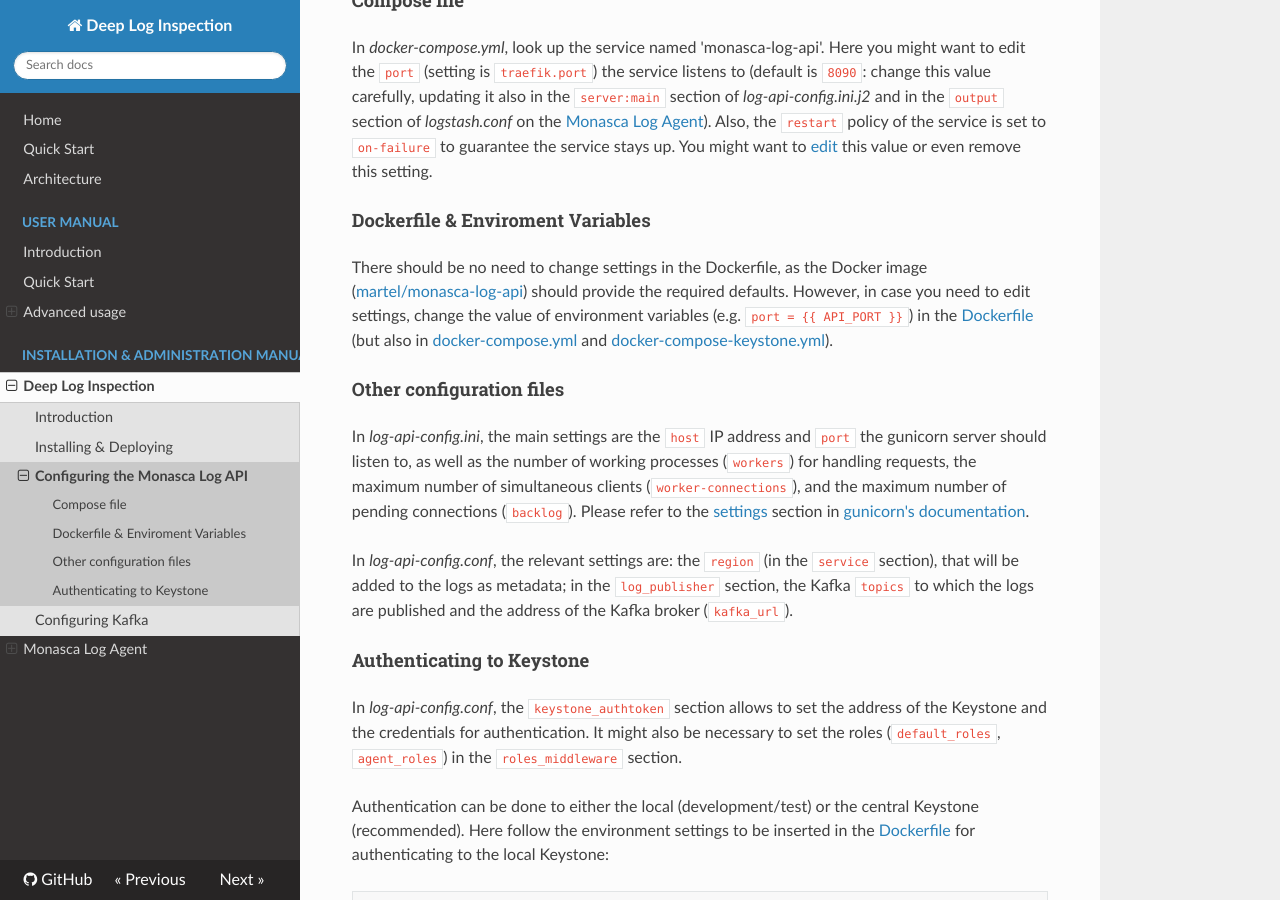
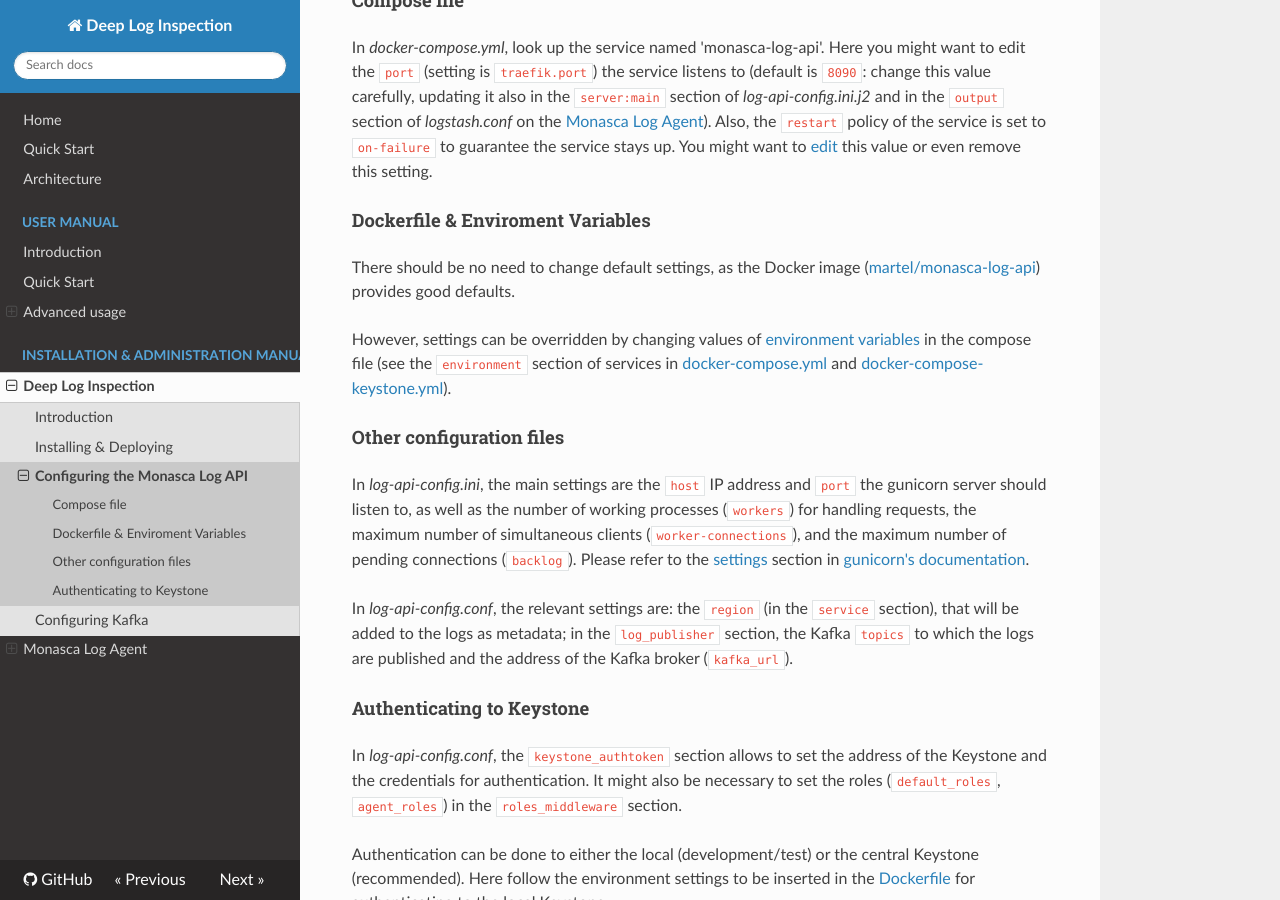
Before and after one commit to martel-innovate/deep-log-inspection, an MkDocs documentation site: the page built from doc/install/monasca-log-api.md, in a window 1280 px wide and 900 px high, scrolled down 383 px. Built offline with MkDocs 1.6.1, drawn with Linux system fonts in a browser that asks for light colours; nearby versions of some CDN libraries; old or Windows-style settings are respelled for this version of MkDocs.

Commit message:
Monasca Log API: override environment variables from compose file

```diff
--- a/doc/install/monasca-log-api.md
+++ b/doc/install/monasca-log-api.md
@@ -10,7 +10,9 @@ The Monasca Log API runs on top of a [gunicorn][1] server. For a minimal configu
 In _docker-compose.yml_, look up the service named 'monasca-log-api'. Here you might want to edit the `port` (setting is `traefik.port`) the service listens to (default is `8090`: change this value carefully, updating it also in the `server:main` section of _log-api-config.ini.j2_ and in the `output` section of _logstash.conf_ on the [Monasca Log Agent](monasca-log-agent.md)). Also, the `restart` policy of the service is set to `on-failure` to guarantee the service stays up. You might want to [edit][2] this value or even remove this setting.
 
 #### Dockerfile & Enviroment Variables
-There should be no need to change settings in the Dockerfile, as the Docker image ([martel/monasca-log-api][10]) should provide the required defaults. However, in case you need to edit settings, change the value of environment variables (e.g. `port = {{ API_PORT }}`) in the [Dockerfile][5] (but also in [docker-compose.yml][4] and [docker-compose-keystone.yml][9]).
+There should be no need to change default settings, as the Docker image ([martel/monasca-log-api][10]) provides good defaults.
+
+However, settings can be overridden by changing values of [environment variables](https://docs.docker.com/compose/compose-file/#environment) in the compose file (see the `environment` section of services in [docker-compose.yml][4] and [docker-compose-keystone.yml][9]).
 
 #### Other configuration files
 In *log-api-config.ini*, the main settings are the `host` IP address and `port` the gunicorn server should listen to, as well as the number of working processes (`workers`) for handling requests, the maximum number of simultaneous clients (`worker-connections`), and the maximum number of pending connections (`backlog`). Please refer to the [settings][3] section in [gunicorn's documentation][1].
```
Also changed, not shown: 1 other file.
